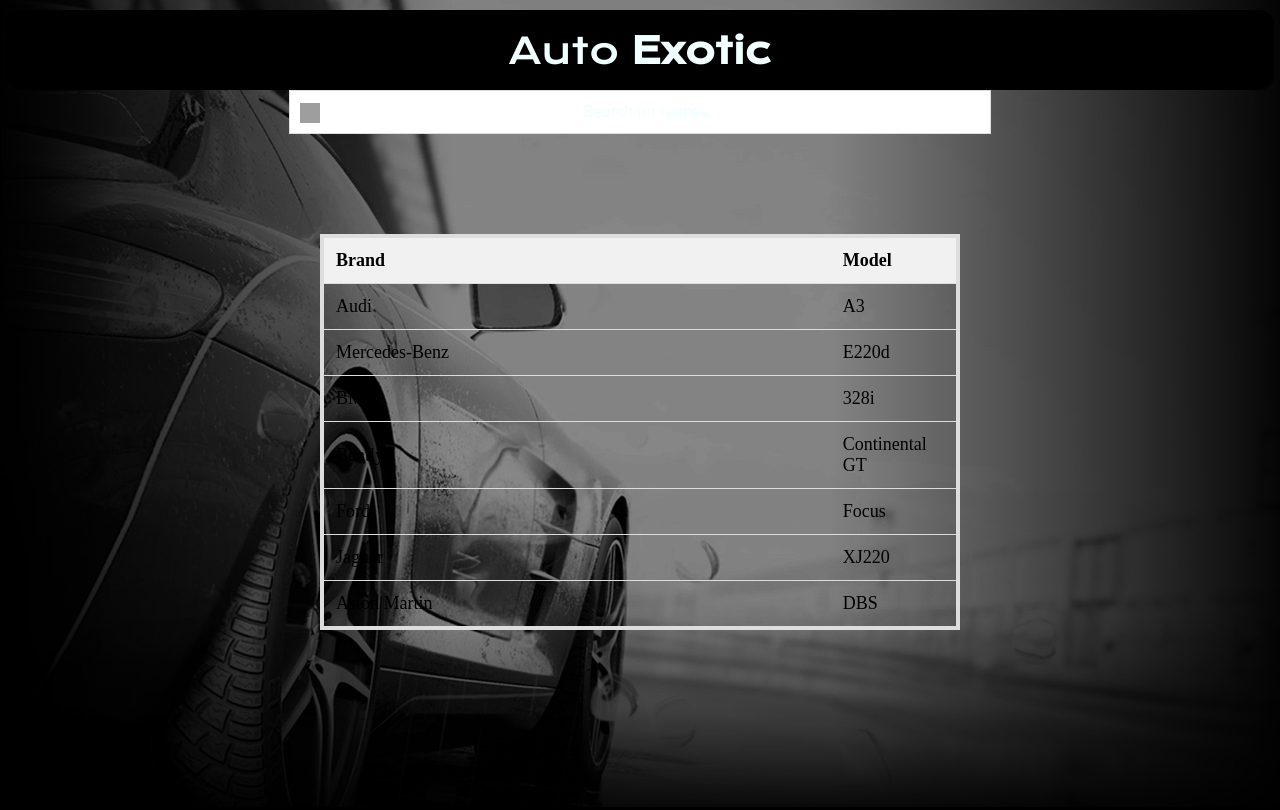
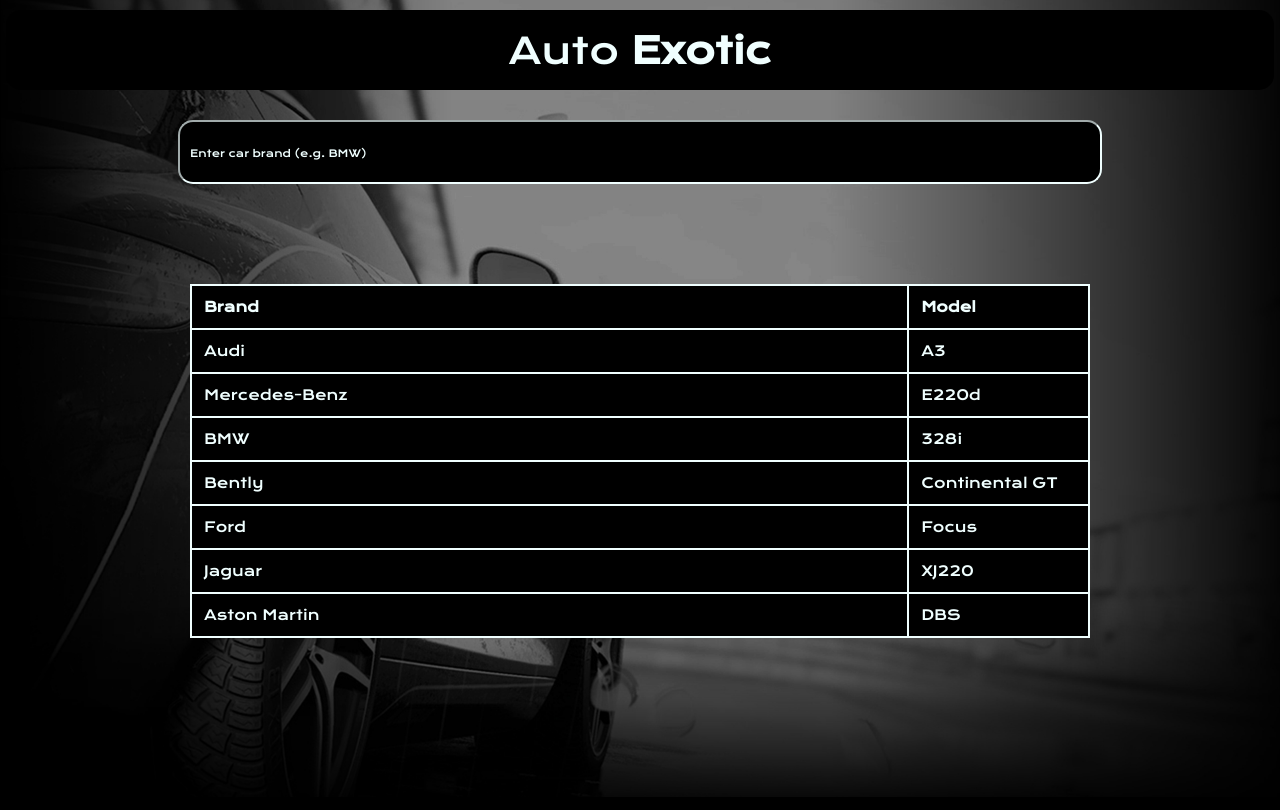
Before and after one commit to CptKikseN/CarMarketplace, a PHP site: page /search-page.html in a window 1280 px wide. Run offline with PHP 8.4, Linux system fonts and the light colour scheme; grey boxes are pictures that could not be loaded.

Commit message:
Share button alignment, Login/Signup Padding fix, other stuff

```diff
--- a/audi.html
+++ b/audi.html
@@ -31,10 +31,8 @@
         <p>Audi A3 Sportback "Sport Limited Edition". Comes with all available options for the model. In perfect technical and visual condition.</p>
         <div class="sharebuttons">
             <a href="https://twitter.com/intent/tweet?button" class="twitter-hashtag-button" data-size="large" data-text="AUTOEXOTIC: 2019 Audi A3 35 TSI" data-url="http://localhost/CarMarketplace/audi.html" data-lang="en" data-show-count="false">Tweet</a><script async src="https://platform.twitter.com/widgets.js" charset="utf-8"></script>
-
-            <div id="fb-root"></div>
             <script async defer crossorigin="anonymous" src="https://connect.facebook.net/en_US/sdk.js#xfbml=1&version=v7.0"></script>
-            <div style="margin-left: 75px" class="fb-share-button" data-href="http://localhost/CarMarketplace/audi.html" data-layout="button" data-size="large" data-size="small"><a target="_blank" href="https://www.facebook.com/sharer/sharer.php?u=http%3A%2F%2Flocalhost%2FCarMarketplace%2Faudi.html&amp;src=sdkpreparse" class="fb-xfbml-parse-ignore">Share</a></div>
+            <div style="margin-left: 25px; vertical-align: top" class="fb-share-button" data-href="http://localhost/CarMarketplace/audi.html" data-layout="button" data-size="large" data-size="small"><a target="_blank" href="https://www.facebook.com/sharer/sharer.php?u=http%3A%2F%2Flocalhost%2FCarMarketplace%2Faudi.html&amp;src=sdkpreparse" class="fb-xfbml-parse-ignore">Share</a></div>
         </div>
     </div>
 </body>
--- a/bmw.html
+++ b/bmw.html
@@ -31,10 +31,8 @@
         <p>BMW 328i. Comes with all available options for the model. In perfect technical and visual condition.</p>
         <div class="sharebuttons">
             <a href="https://twitter.com/intent/tweet?button" class="twitter-hashtag-button" data-size="large" data-text="AUTOEXOTIC: 2012 BMW 328i" data-url="http://localhost/CarMarketplace/bmw.html" data-lang="en" data-show-count="false">Tweet</a><script async src="https://platform.twitter.com/widgets.js" charset="utf-8"></script>
-
-            <div id="fb-root"></div>
             <script async defer crossorigin="anonymous" src="https://connect.facebook.net/en_US/sdk.js#xfbml=1&version=v7.0"></script>
-            <div style="margin-left: 75px" class="fb-share-button" data-href="http://localhost/CarMarketplace/bmw.html" data-layout="button" data-size="large" data-size="small"><a target="_blank" href="https://www.facebook.com/sharer/sharer.php?u=http%3A%2F%2Flocalhost%2FCarMarketplace%2Fbmw.html&amp;src=sdkpreparse" class="fb-xfbml-parse-ignore">Share</a></div>
+            <div style="margin-left: 25px; vertical-align: top" class="fb-share-button" data-href="http://localhost/CarMarketplace/bmw.html" data-layout="button" data-size="large" data-size="small"><a target="_blank" href="https://www.facebook.com/sharer/sharer.php?u=http%3A%2F%2Flocalhost%2FCarMarketplace%2Fbmw.html&amp;src=sdkpreparse" class="fb-xfbml-parse-ignore">Share</a></div>
         </div>
     </div>
 </body>
--- a/login-page.html
+++ b/login-page.html
@@ -21,7 +21,7 @@
         <h1>Login</h1>
         <p style="font-family: 'Krona One', sans-serif; color:azure; font-size: 12px;">Fill in the form to log in.</p>
         <hr>
-        <input type="text" name="loginemail" placeholder="E-Mail" required>
+        <input style="font-family: 'Krona One', sans-serif" type="text" name="loginemail" placeholder="E-Mail" required>
         <input type="password" name="loginpassword" placeholder="Password" required>
         <input type="submit" name="loginbtn" value="Login">
     </form>
--- a/mercedes.html
+++ b/mercedes.html
@@ -31,10 +31,8 @@
         <p>Mercedes-Benz E220d AMG Line. Comes with all available options for the model. In perfect technical and visual condition.</p>
         <div class="sharebuttons">
             <a href="https://twitter.com/intent/tweet?button" class="twitter-hashtag-button" data-size="large" data-text="AUTOEXOTIC: 2019 Mercedes-Benz E220d" data-url="http://localhost/CarMarketplace/mercedes.html" data-lang="en" data-show-count="false">Tweet</a><script async src="https://platform.twitter.com/widgets.js" charset="utf-8"></script>
-
-            <div id="fb-root"></div>
             <script async defer crossorigin="anonymous" src="https://connect.facebook.net/en_US/sdk.js#xfbml=1&version=v7.0"></script>
-            <div style="margin-left: 75px" class="fb-share-button" data-href="http://localhost/CarMarketplace/audi.html" data-layout="button" data-size="large" data-size="small"><a target="_blank" href="https://www.facebook.com/sharer/sharer.php?u=http%3A%2F%2Flocalhost%2FCarMarketplace%2Fmercedes.html&amp;src=sdkpreparse" class="fb-xfbml-parse-ignore">Share</a></div>
+            <div style="margin-left: 25px; vertical-align: top" class="fb-share-button" data-href="http://localhost/CarMarketplace/audi.html" data-layout="button" data-size="large" data-size="small"><a target="_blank" href="https://www.facebook.com/sharer/sharer.php?u=http%3A%2F%2Flocalhost%2FCarMarketplace%2Fmercedes.html&amp;src=sdkpreparse" class="fb-xfbml-parse-ignore">Share</a></div>
         </div>
     </div>
 </body>
--- a/search-page.html
+++ b/search-page.html
@@ -6,7 +6,6 @@
     <link href="https://fonts.googleapis.com/css2?family=Krona+One&display=swap" rel="stylesheet">
     <link rel="stylesheet" href="https://cdnjs.cloudflare.com/ajax/libs/font-awesome/4.7.0/css/font-awesome.min.css">
     <link rel="stylesheet" type="text/css" href="style.css">
-
     <script src="https://code.jquery.com/jquery-3.5.0.min.js" integrity="sha256-xNzN2a4ltkB44Mc/Jz3pT4iU1cmeR0FkXs4pru/JxaQ="crossorigin="anonymous"></script>
 </head>
 
@@ -55,7 +54,7 @@
 </script>
 
 <!-- The table with cars -->
-<input type="text" id="searchBar" onkeyup="suggestionFunction()" placeholder="Search for names..">
+<input style="font-family: 'Krona One', sans-serif;" type="text" id="searchBar" onkeyup="suggestionFunction()" placeholder="Enter car brand (e.g. BMW)">
 
 <table id="carTable">
   <tr class="header1">
@@ -63,15 +62,15 @@
     <th style="width:60%;">Model</th>
   </tr>
   <tr>
-    <td><a style="text-decoration:none; color:black" href="audi.html">Audi</a></td>
+    <td><a href="audi.html">Audi</a></td>
     <td>A3</td>
   </tr>
   <tr>
-    <td><a style="text-decoration:none; color:black" href="mercedes.html">Mercedes-Benz</a></td>
+    <td><a href="mercedes.html">Mercedes-Benz</a></td>
     <td>E220d</td>
   </tr>
   <tr>
-    <td><a style="text-decoration:none; color:black" href="bmw.html">BMW</a></td>
+    <td><a href="bmw.html">BMW</a></td>
     <td>328i</td>
   </tr>
   <tr>
--- a/signup-page.html
+++ b/signup-page.html
@@ -20,7 +20,7 @@
     <h1>Sign Up</h1>
     <p style="font-family: 'Krona One', sans-serif; color:azure; font-size: 12px;">Fill in the form to create an account.</p>
     <hr>
-    <input type="text" placeholder="Enter E-Mail" name="signupemail" required>
+    <input style="font-family: 'Krona One', sans-serif" type="text" placeholder="Enter E-Mail" name="signupemail" required>
     <input type="password" placeholder="Enter Password" name="signuppassword" required>
     <input type="password" placeholder="Repeat Password" name="psw-repeat" required>
     <input type="submit" name="signupbtn" value="Sign Up">
--- a/style.css
+++ b/style.css
@@ -65,73 +65,24 @@
 /*Background: full-height image, centered*/
 
 body, html {
- margin: 0;
- padding: 0;
+    position: fixed;
+    margin: 0 auto;
+    padding: 0 auto;
     background-image: url(img/background.jpg);
+    width: 100%;
     height: 100%;
     background-position: center;
     background-repeat: no-repeat;
     background-size: cover;
-}
-
-/*Extending search bar*/
-
-.searchbar {
- position: absolute;
- top: 50%;
- left: 50%;
- transform: translate(-50%, -50%);
- background: black;
- height: 40px;
- border-radius: 15px;
- padding: 10px;
-}
-
-.searchbar:hover > .searchtext {
- width: 240px;
- padding: 0 6px;
-}
-
-.searchbar:hover > searchextend {
- background: azure;
- color: azure;
-}
-
-.searchextend {
- color: black;
- float: right;
- width: 40px;
- height: 40px;
- border-radius: 50%;
- display: flex;
- justify-content: center;
- align-items: center;
- transition: 0.2s;
- color: azure;
- cursor: pointer;
-}
-
-.searchextend > i {
- font-size: 20px;
-}
-
-.searchtext {
- border: none;
- background: none;
- outline: none;
- float: left;
- padding: 0;
- font-size: 14px;
- transition: 0.2s;
- line-height: 40px;
- width: 0px;
- color: azure;
+    overflow: auto;
 }
 
 /*Placeholder Color (for Searchbar)*/
 
 ::placeholder {
     color: azure;
+    font-family: 'Krona One', sans-serif;
+    font-size: 10px;
 }
 
 /* LOGIN PAGE*/
@@ -139,10 +90,8 @@
 .login{
     width: 300px;
     padding: 40px;
-    position: absolute;
-    top: 50%;
-    left: 50%;
-    transform: translate(-50%, -50%);
+    margin: 10% auto;
+    display: block;
     background: black;
     border-radius: 15px;
     text-align: center;
@@ -163,7 +112,7 @@
     text-align: center;
     font-size: 14px;
     border: 2px solid azure;
-    padding: 15px 10px;
+    padding: 13px 10px;
     width: 200px;
     outline: none;
     color: azure;
@@ -177,7 +126,7 @@
     margin: 20px auto;
     text-align: center;
     font-family: 'Krona One', sans-serif;
-    padding: 17px 10px;
+    padding: 13px 10px;
     width: 226px;
     outline: none;
     color: black;
@@ -223,53 +172,53 @@
     float: right;
     width: 50%;
     padding: 0;
-}
-
-.sharebuttons{
-    display: flex;
-    flex-wrap: wrap;
-    position: absolute;
-    left: 53%;
-    top: 87%;
-}
-
-
-
-#searchBar {
-    display: block;
-    width: 50%; /* Full-width */
-    font-size: 16px; /* Increase font-size */
-    text-align: center;
-    padding: 12px 20px 12px 40px; /* Add some padding */
-    border: 1px solid #ddd; /* Add a grey border */
-    margin-bottom: 12px; /* Add some space below the input */
-    margin: auto;
-    background-image: url("searchIcon.png"); /* Add a search icon to input */
-    background-position: 10px 12px; /* Position the search icon */
-    background-size: 20px 20px;
-    background-repeat: no-repeat; /* Do not repeat the icon image */
 
 }
 
+sharebuttons{
+    display: inline-block;
+}
+
+#searchBar {
+    margin: 30px auto;
+    display: block;
+    background: black;
+    width: 900px;
+    height: 40px;
+    border-color: azure;
+    border-radius: 15px;
+    padding: 10px;
+    color: azure;
+}
+
 #carTable {
-    border-collapse: collapse; /* Collapse borders */
-    width: 50%; /* Full-width */
-    border: 4px solid #ddd; /* Add a grey border */
-    font-size: 18px; /* Increase font-size */
+    border-collapse: collapse;
+    width: 900px;
+    background: azure;
+    border-collapse: separate;
+    font-family: 'Krona One', sans-serif;
+    font-size: 14px;
     margin: 100px auto;
+    border-color: azure;
 }
 
 #carTable th, #carTable td {
-  text-align: left; /* Left-align text */
-  padding: 12px; /* Add padding */
+    color: azure;
+    text-align: left;
+    padding: 12px;
 }
 
-#carTable tr {
-  /* Add a bottom border to all table rows */
-  border-bottom: 1px solid #ddd;
+#carTable tr{
+    background-color: black;
 }
 
-#carTable tr.header1, #carTable tr:hover {
+#carTable td:hover, #carTable tr:hover{
   /* Add a grey background color to the table header and on hover */
-  background-color: #f1f1f1;
+    background-color: lightgray;
+    cursor: pointer;
 }
+
+#carTable a{
+    text-decoration: none;
+    color: azure;
+}
```
Lines whose indentation alone changed are shown as unchanged.
